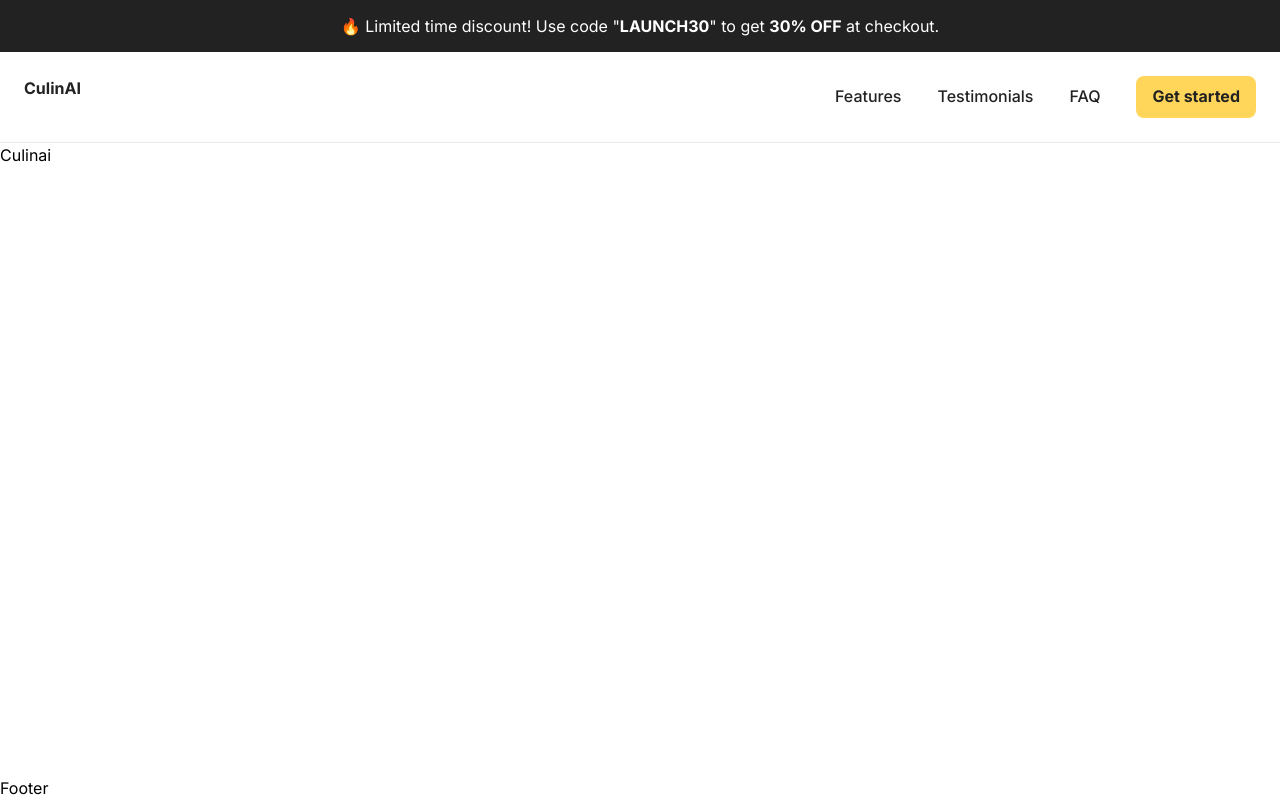
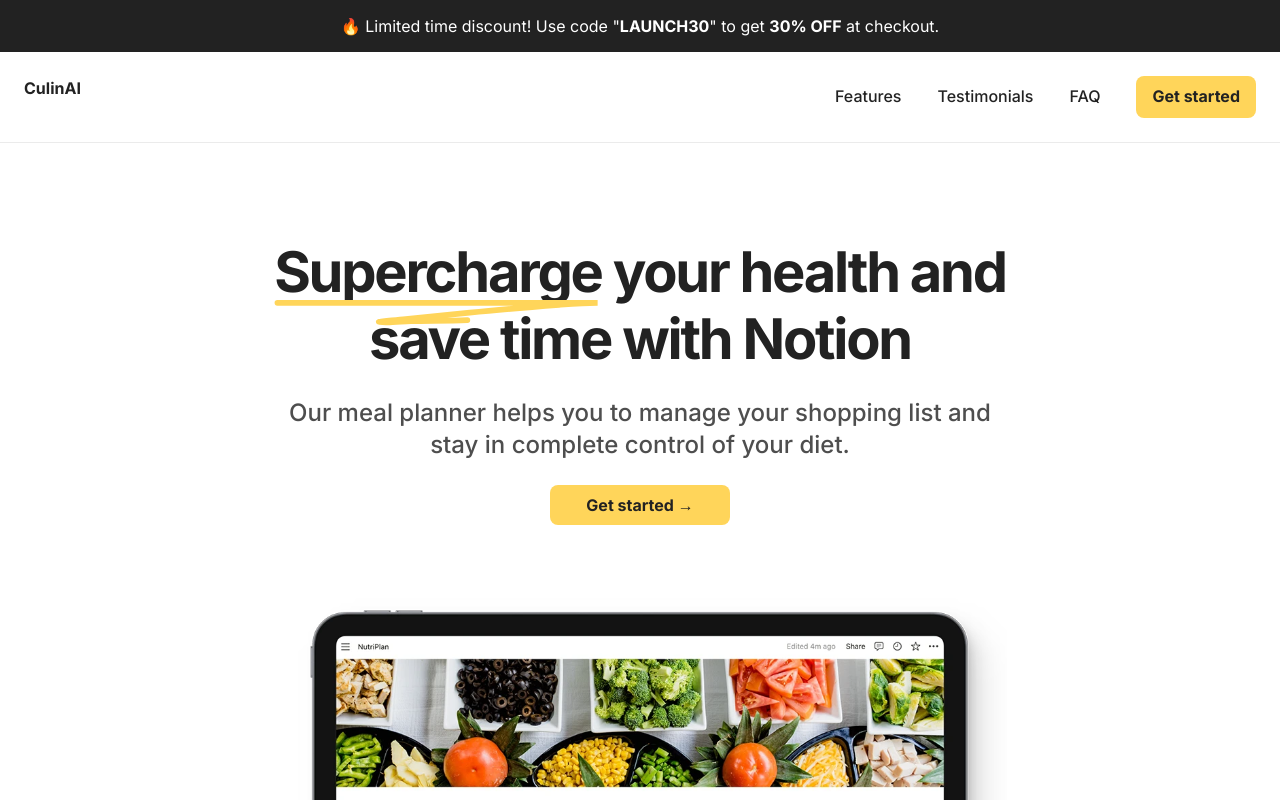
Before and after one commit to iamendy/culinai, a Next.js app: page / in a window 1280 px wide. Shown: the top 800 px of the page. Built offline with nearby package versions, Linux system fonts and the light colour scheme.

Commit message:
update: added Hero section

```diff
--- /dev/null
+++ b/src/components/Hero.tsx
@@ -0,0 +1,45 @@
+import Image from "next/image";
+import preview from "../../public/img/preview.webp";
+import Stroke from "./icons/Stroke";
+
+const Hero = () => {
+  return (
+    <section className="py-8 px-4 lg:pt-24 lg:px-7 pb-16">
+      <header className="flex flex-col gap-y-12">
+        <div className="flex flex-col space-y-6">
+          <h1
+            className="font-inter font-bold tracking-[-0.04em] leading-[1.2em] text-base-100 text-4xl text-center
+          md:w-[70%] md:mx-auto lg:text-[56px] "
+          >
+            <span className="relative inline-block">
+              Supercharge <Stroke />
+            </span>{" "}
+            your health and save time with Notion
+          </h1>
+
+          <p
+            className="text-lg font-medium leading-[1.75em] text-center text-base
+          md:w-[70%] md:mx-auto lg:w-[60%] lg:text-2xl"
+          >
+            Our meal planner helps you to manage your shopping list and stay in
+            complete control of your diet.
+          </p>
+
+          <div className="flex items-center justify-center">
+            <button className="bg-yellow font-bold text-base-100 px-5 py-2 rounded-lg lg:px-9">
+              {" "}
+              Get started →
+            </button>
+          </div>
+        </div>
+
+        <div className="flex items-center justify-center">
+          <div className="w-[60%]">
+            <Image src={preview} alt="culinAI preview" />
+          </div>
+        </div>
+      </header>
+    </section>
+  );
+};
+export default Hero;
--- a/src/components/Navbar.tsx
+++ b/src/components/Navbar.tsx
@@ -16,7 +16,7 @@
           <a href="#">FAQ</a>
           <Link
             href="#"
-            className="bg-yellow font-bold text-base-100 py-2 px-4 rounded-lg"
+            className="bg-yellow font-bold text-base-100 px-4 py-2 rounded-lg"
           >
             Get started
           </Link>
--- /dev/null
+++ b/src/components/icons/Stroke.tsx
@@ -0,0 +1,24 @@
+const Stroke = () => {
+  return (
+    <svg
+      xmlns="http://www.w3.org/2000/svg"
+      width="100%"
+      height="100%"
+      viewBox="0 0 284 23"
+      className="absolute left-5 top-[60%] w-48 lg:w-full lg:left-0"
+    >
+      <path
+        d="M 3 3 L 280.663 3 C 269.449 3 258.349 3.9 247.279 4.764 C 221.349 6.787 195.529 8.92 169.786 11.556 C 151.278 13.451 132.755 15.328 114.19 17.061 C 113.357 17.139 90.773 19.35 90.951 19.635 C 91.634 20.727 116.442 19.025 118.838 18.968 C 135.096 18.578 151.406 18.638 167.64 18.014"
+        stroke="var(--token-9d85a53d-218a-49d3-a122-1f7b560ca535, rgb(255, 213, 90)) /* {&amp;quot;name&amp;quot;:&amp;quot;Accent&amp;quot;} */"
+        stroke-width="5"
+        stroke-linecap="round"
+        fill="transparent"
+        opacity="1"
+        pathLength="1"
+        stroke-dashoffset="0px"
+        stroke-dasharray="1px 1px"
+      ></path>
+    </svg>
+  );
+};
+export default Stroke;
--- a/src/pages/index.tsx
+++ b/src/pages/index.tsx
@@ -1,9 +1,10 @@
+import Hero from "@/components/Hero";
 import Layout from "@/components/Layout";
 
 export default function Home() {
   return (
     <Layout>
-      <span>Culinai</span>
+      <Hero />
     </Layout>
   );
 }
--- a/src/styles/globals.css
+++ b/src/styles/globals.css
@@ -12,3 +12,7 @@
   -webkit-font-smoothing: antialiased;
   -moz-osx-font-smoothing: grayscale;
 }
+
+.btn-primary {
+  @apply bg-yellow font-bold text-base-100 py-2 px-4 rounded-lg;
+}
```
Also changed, not shown: public/img/preview.webp (added).
